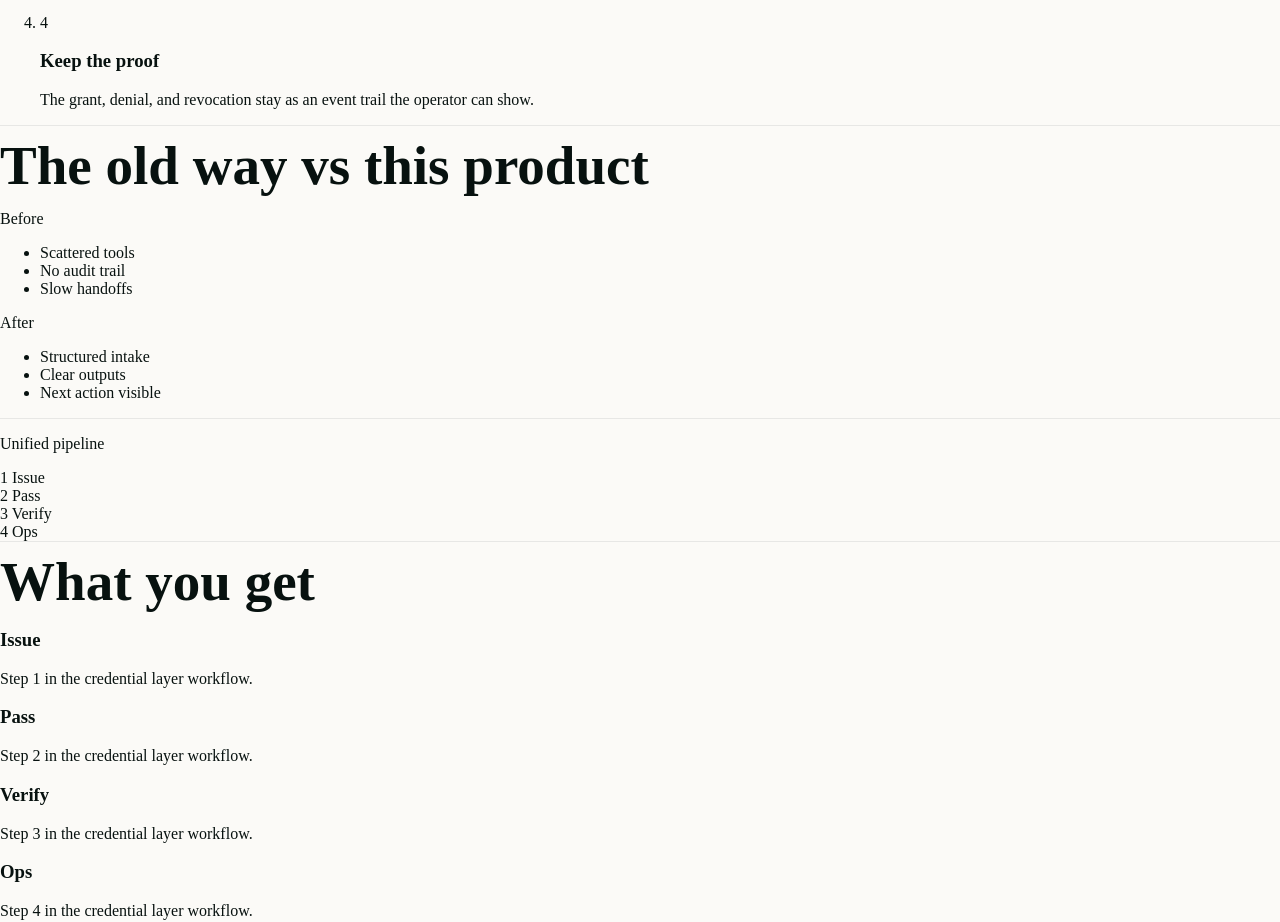
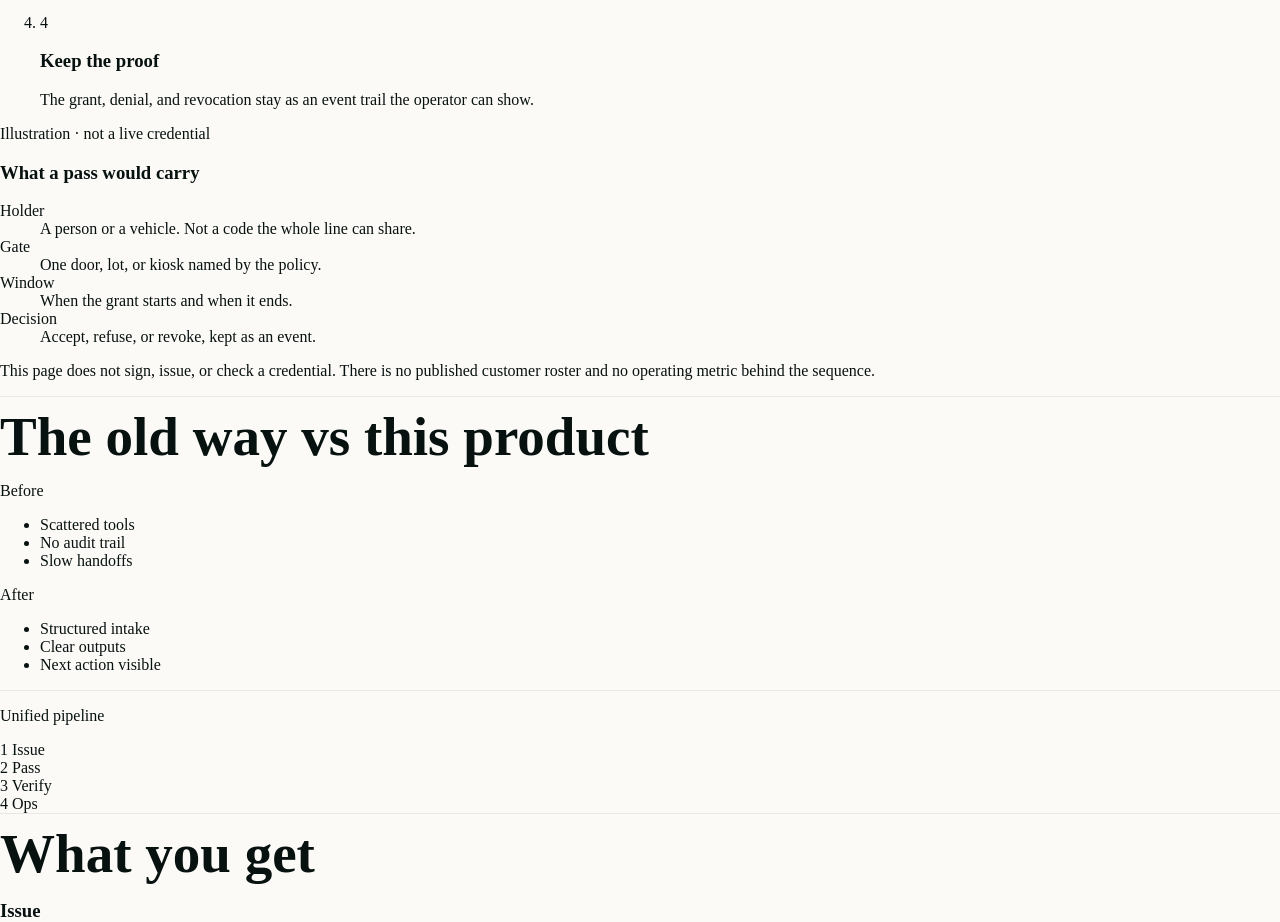
Before and after one commit to M4G3LL4N0/access-layer, a Next.js app: page / in a window 1280 px wide. Shown: the part 4820-5742 px from the top of the page. Built offline with nearby package versions, Linux system fonts and the light colour scheme.

Commit message:
Show the pass fields as an illustration, not a live credential.

```diff
--- a/src/components/ProcessFlowSection.tsx
+++ b/src/components/ProcessFlowSection.tsx
@@ -34,6 +34,31 @@ export function ProcessFlowSection() {
           </li>
         ))}
       </ol>
+      <aside className="mt-8 rounded-2xl border border-dashed border-[#07110f]/20 bg-white p-5 sm:p-6">
+        <p className="font-mono text-xs uppercase tracking-[0.16em] text-[#52615d]">Illustration · not a live credential</p>
+        <h3 className="mt-2 text-lg font-semibold text-[#07110f]">What a pass would carry</h3>
+        <dl className="mt-4 grid gap-3 text-sm sm:grid-cols-2">
+          <div>
+            <dt className="font-medium text-[#07110f]">Holder</dt>
+            <dd className="mt-1 text-[#52615d]">A person or a vehicle. Not a code the whole line can share.</dd>
+          </div>
+          <div>
+            <dt className="font-medium text-[#07110f]">Gate</dt>
+            <dd className="mt-1 text-[#52615d]">One door, lot, or kiosk named by the policy.</dd>
+          </div>
+          <div>
+            <dt className="font-medium text-[#07110f]">Window</dt>
+            <dd className="mt-1 text-[#52615d]">When the grant starts and when it ends.</dd>
+          </div>
+          <div>
+            <dt className="font-medium text-[#07110f]">Decision</dt>
+            <dd className="mt-1 text-[#52615d]">Accept, refuse, or revoke, kept as an event.</dd>
+          </div>
+        </dl>
+        <p className="mt-4 text-sm leading-6 text-[#52615d]">
+          This page does not sign, issue, or check a credential. There is no published customer roster and no operating metric behind the sequence.
+        </p>
+      </aside>
     </section>
   )
 }
```
